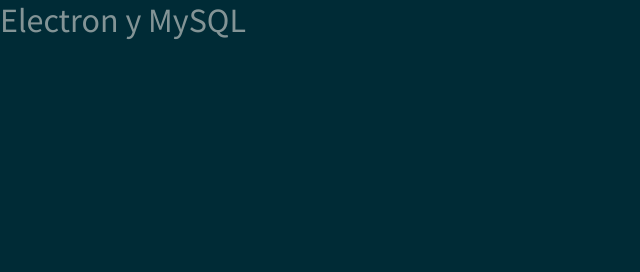
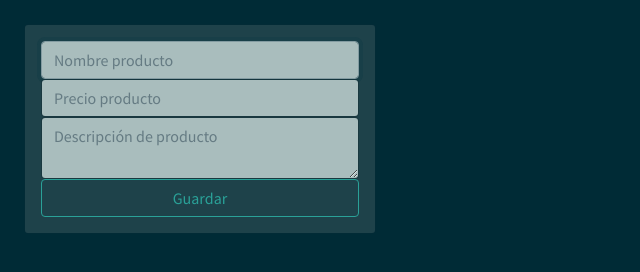
Before and after one commit to virutasoft/electronLinkSaver, an Electron app: page src/ui/index.html in a window 800 px wide. Shown: the whole page, without its empty margins (0-640 px from the left). Drawn offline with Linux system fonts and the light colour scheme; no server answers.

Commit message:
Electron has been reinstaled to the 8.2.1 version, and has bee has been connected to the remote module with the OS

```diff
--- a/package.json
+++ b/package.json
@@ -17,7 +17,7 @@
   },
   "homepage": "https://github.com/virutasoft/electronLinkSaver#readme",
   "dependencies": {
-    "electron": "^16.0.5",
+    "electron": "^8.2.1",
     "electron-reload": "^2.0.0-alpha.1",
     "promise-mysql": "^5.0.4"
   }
--- /dev/null
+++ b/src/ui/app.js
@@ -0,0 +1,24 @@
+const productForm = document.getElementById('productForm');
+
+const {remote} = require('electron');
+const main = remote.require('./main');
+
+main.hello()
+
+const productName = document.getElementById('name');
+const productPrice = document.getElementById('price');
+const productDescription = document.getElementById('description');
+
+productForm.addEventListener('submit', (e)=>{
+    e.preventDefault();
+
+    const newProduct = {
+        name: productName.value,
+        price: productPrice.value,
+        description: productDescription.value
+    }
+    // console.log('Enviando...');
+    // console.log(productName.value);
+    // console.log(productPrice.value);
+    // console.log(productDescription.value);
+});
--- a/src/ui/index.html
+++ b/src/ui/index.html
@@ -8,7 +8,42 @@
     <link rel="stylesheet" href="./bootstrap.min.css">
 </head>
 <body>
-    <h1>Electron y MySQL</h1>
+
+    <main class="container-fluid">
+        <div class="row">
+            <div class="col-md-6 my-auto p-4">
+                <form action="" class="card card-body" id="productForm">
+                    <div class="form-group">
+                        <input
+                            type="text"
+                            placeholder="Nombre producto"
+                            id="name"
+                            class="form-control"
+                            autofocus>
+                    </div>
+
+                    <div class="form-group">
+                        <input
+                            class="form-control"
+                            type="number"
+                            id="price"
+                            placeholder="Precio producto"
+                            step="any">
+                    </div>
+                    <div class="form-group">
+                        <textarea
+                            name=""
+                            id="description"
+                            cols="3"
+                            placeholder="Descripción de producto"
+                            class="form-control"></textarea>
+                    </div>
+                    <button class="btn btn-outline-success">Guardar</button>
+                </form>
+            </div>
+        </div>
+    </main>
+    <script src="./app.js"></script>
 </body>
 </html>
 
```
Also changed, not shown: src/main.js (+6 -1 lines), 1 other file.
